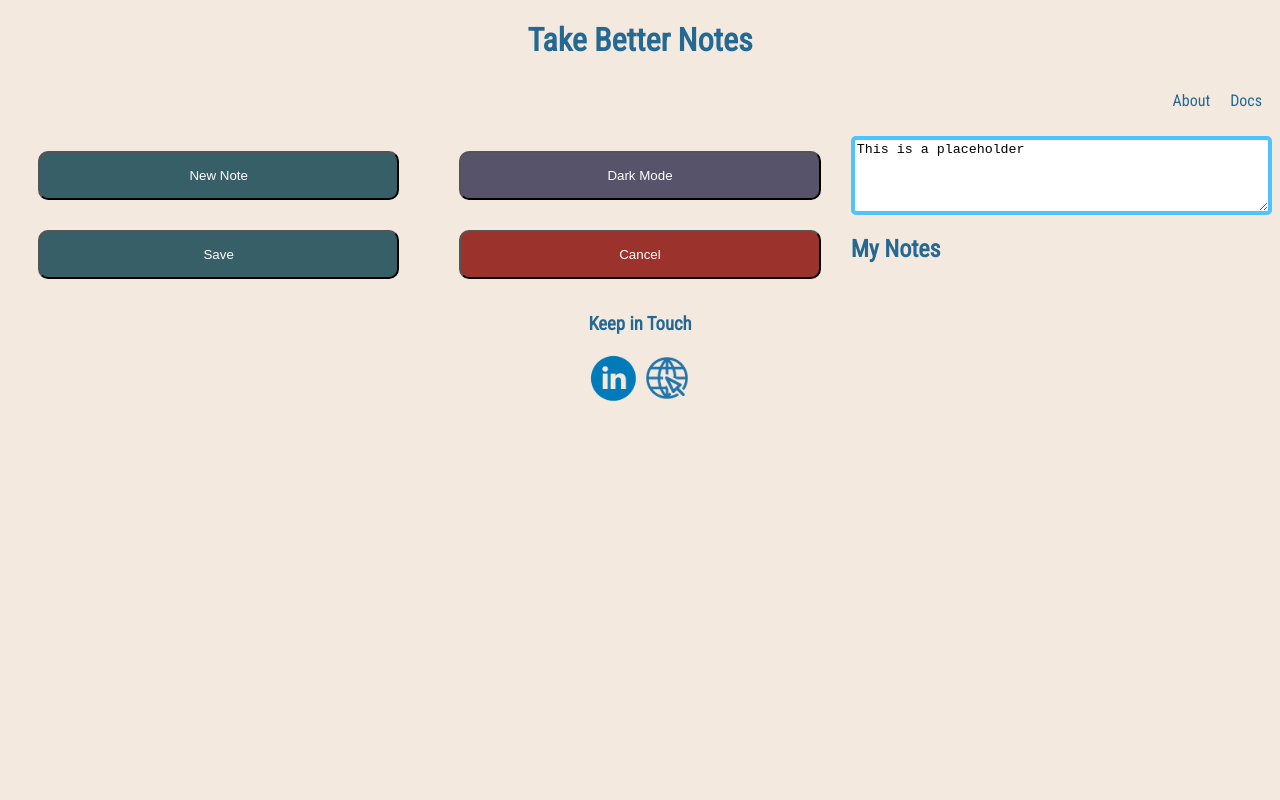
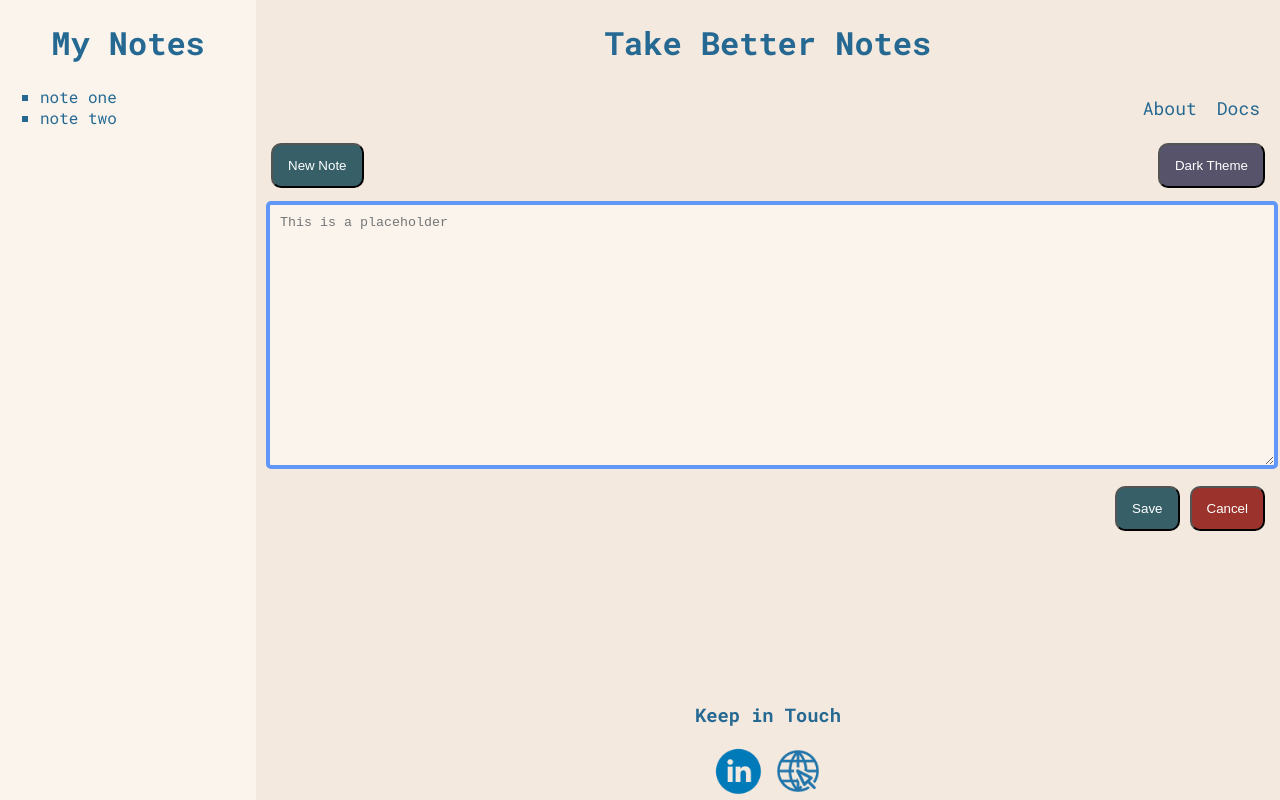
Before and after one commit to TommyGH-Ong/assignment, a plain HTML site: page index.html in a window 1280 px wide. Drawn offline with Linux system fonts and the light colour scheme.

Commit message:
Added flex and grid to imitate example layout

```diff
--- a/css/style.css
+++ b/css/style.css
@@ -1,28 +1,52 @@
 body {
     background-color: #f3e9de;
-    font-family: 'Roboto Condensed', sans-serif;
+    font-family: 'Roboto Mono', monospace;
     color: #256993;
-}
 
-.header {
-    display: flex;
-    justify-content: center;
-
-}
-
-ul {
-    display: flex;
-    list-style-type: none;
-    justify-content: right;
-}
-
-ul li {
-    padding: 10px;
 }
 
 .grid {
     display: grid;
-    grid-template-columns: 1fr 1fr 1fr;
+    grid-template-rows: auto 1fr auto;
+    grid-template-columns: 1fr 4fr;
+    min-height: 100vh;
+    margin: 0;
+}
+
+.header{
+    grid-column: 2;
+}
+
+.center {
+    text-align: center;
+}
+
+.link {
+    display: flex;
+    list-style-type: none;
+    justify-content: right;
+    margin: 0px;
+    padding-right: 10px;
+}
+
+.pad {
+    padding: 10px;
+    font-size: large;
+}
+
+.content {
+    grid-column: 2;
+    margin: 0px 10px;
+}
+
+.top {
+    display: flex;
+    justify-content: space-between;
+}
+
+.bottom {
+    display: flex;
+    justify-content: right;
 }
 
 .img {
@@ -32,8 +56,8 @@ ul li {
 
 button {
     display: inline-block;
-    padding: 15px 30px;
-    margin: 15px 30px;
+    padding: 13px 15px;
+    margin: 13px 5px;
     color: white;
     border-radius: 10px;
 }
@@ -42,20 +66,29 @@ button {
     background-color: #375f68;
 }
 
-#purpleb {
+#dark {
     background-color: #56536a;
 }
 
-#redb {
+#cancel {
     background-color: #9b332c;
 }
 
-footer {
-    text-align: center;
+textarea {
+    background-color: #faf4ec;
+    border: 4px solid #6197F8;
+    border-radius: 5px;
+    width: 98%;
+    height: 30vh;
+    padding: 10px;
 }
 
-textarea {
-    border-color: rgb(77, 195, 255);
-    border-width: 4px;
-    border-radius: 5px;
+.notes {
+    background-color: #faf4ec;
+    grid-column: 1;
+    grid-row: 1/4;
 }
+
+.note {
+    list-style-type: square;
+}
--- a/index.html
+++ b/index.html
@@ -4,42 +4,42 @@
         <meta charset="UTF-8">
         <meta name="viewport" content="width=device-width, initial-scale=1.0">
         <link href="css/style.css" rel="stylesheet">
-        <link href="https://fonts.googleapis.com/css2?family=Roboto+Condensed&display=swap" rel="stylesheet">
+        <link href="https://fonts.googleapis.com/css2?family=Roboto+Mono:wght@400;700&display=swap" rel="stylesheet">
         <title>Take Better Notes</title>
     </head>
-    <body>
-        <main>
-            <header>
-                <h1 class="header">Take Better Notes</h1>
-                <ul>
-                    <li>About</li>
-                    <li>Docs</li>
+    <body class="grid">
+        <header class="header">
+            <h1 class="center">Take Better Notes</h1>
+            <nav>
+                <ul class="link">
+                    <li class="pad">About</li>
+                    <li class="pad">Docs</li>
                 </ul>
-            </header>
-            <section class="grid">
-                <button class="blueb">
-                    New Note
-                </button>
-                <button id="purpleb">
-                    Dark Mode
-                </button>
-                <textarea>This is a placeholder</textarea>
-                <button class="blueb">
-                    Save
-                </button>
-                <button id="redb">
-                    Cancel
-                </button>
-                <aside>
-                    <h2>My Notes</h2>
-                </aside>
-            </section>
-        </main>
-        <footer>
+            </nav>
+        </header>
+        <section class="content">
+            <div class="top">
+                <button class="blueb">New Note</button>
+                <button id="dark">Dark Theme</button>
+            </div>
+            <textarea placeholder="This is a placeholder"></textarea>
+            <div class="bottom">
+                <button class="blueb">Save</button>
+                <button id="cancel">Cancel</button>
+            </div>
+        </section>
+        <div class="notes">
+            <h1 class="center">My Notes</h1>
+            <ul class="note">
+                <li>note one</li>
+                <li>note two</li>
+            </ul>
+        </div>
+        <footer class="center">
             <h3>Keep in Touch</h3>
             <div>
-                <a href = ""><img class ="img" src="images/linkedin.png" alt="linkedin"></a>
-                <a href = ""><img class ="img" src="images/internet.png" alt="internet"></a>
+                <a href = "https://cdn3.iconfinder.com/data/icons/free-social-icons/67/linkedin_circle_color-512.png"><img class ="img" src="images/linkedin.png" alt="linkedin"></a>
+                <a href = "https://cdn0.iconfinder.com/data/icons/internet-line/512/Internet_Line-02-512.png"><img class ="img" src="images/internet.png" alt="internet"></a>
             </div>
         </footer>
     </body>
```
